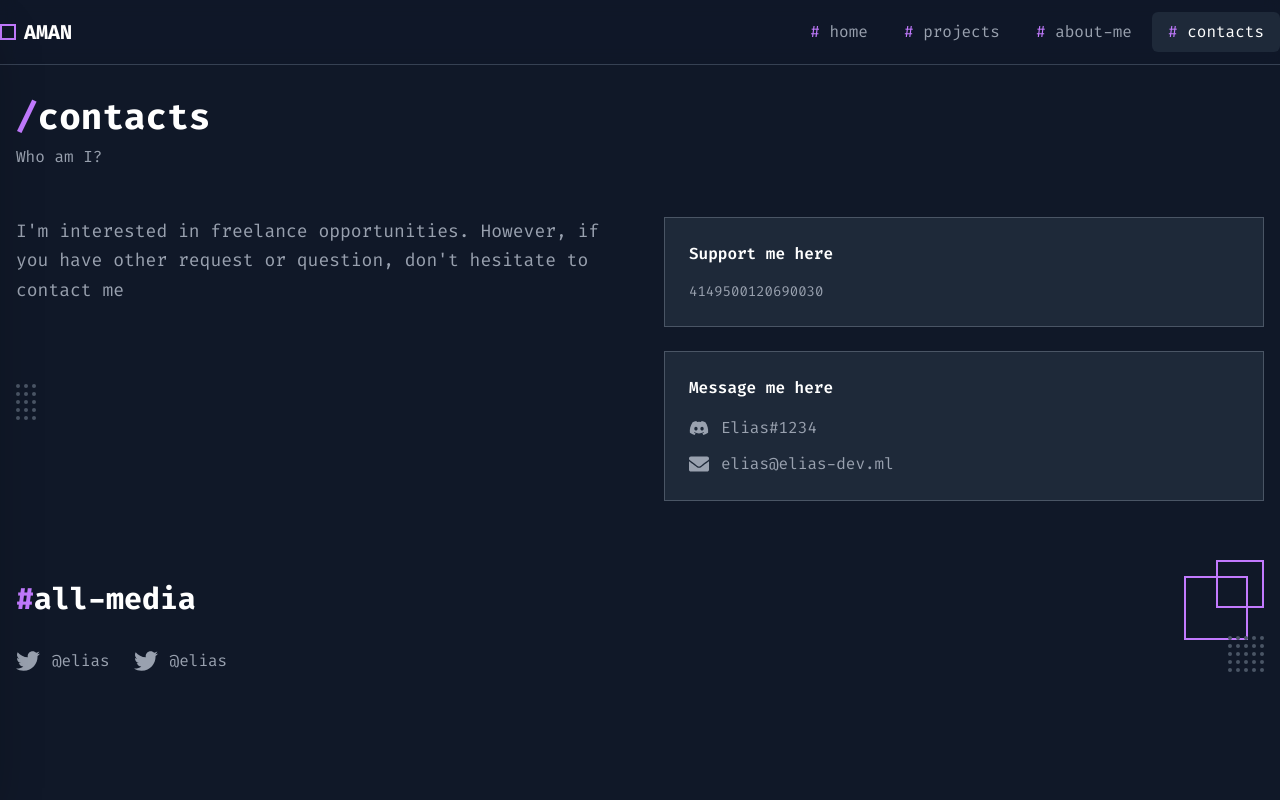
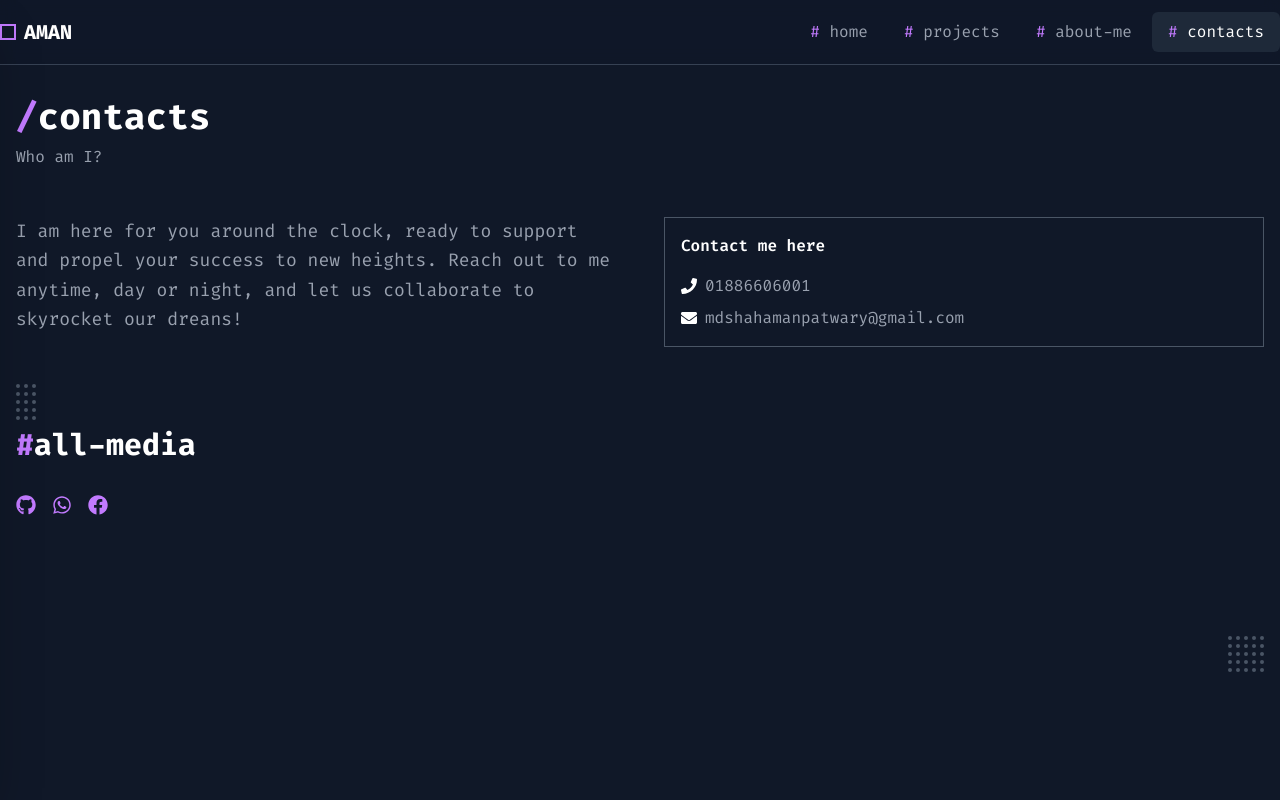
Before and after one commit to TAIJULAMAN/portfolio-new, a React (Vite) app: page /contacts in a window 1280 px wide. Shown: the top 800 px of the page. Built offline with nearby package versions, Linux system fonts and the light colour scheme.

Commit message:
furnishing designes

```diff
--- a/src/pages/About/About.jsx
+++ b/src/pages/About/About.jsx
@@ -8,17 +8,17 @@ export default function About() {
 
             <div className="grid lg:grid-cols-2 gap-12 items-center">
                 <div className="space-y-4">
-                    <p className="text-gray-400">Hello, i'm Aman!</p>
+                    <p className="text-gray-400">Hello, i'm MD SHAH AMAN PATWARY!</p>
 
                     <p className="text-gray-400">
-                        I'm a self-taught front-end developer based in Dhaka, Bangladesh, passionate about crafting responsive and interactive websites. I specialize in building modern, user-friendly web experiences from the ground up—focusing on clean code, performance, and seamless user interaction.
+                        I'm a self-taught front-end developer based in Dhaka, Bangladesh, passionate about crafting responsive and interactive websites. Currently, I thrive in my role at SparkTech Agency, where I help create intuitive, engaging interfaces that drive user satisfaction. This role not only honed my technical skills but also broadened my understanding of global standards in web development and the dynamics of remote collaboration.
                     </p>
 
                     <p className="text-gray-400">
                         For over 2 years, I’ve been turning ideas into engaging digital experiences through clean, creative, and responsive web development. I’ve helped clients build their online presence from the ground up, and I’m always exploring the latest technologies and frameworks to stay ahead in the ever-evolving web landscape.
                     </p>
 
-                    <button className="border border-purple-400 text-purple-400 px-6 py-3 hover:bg-purple-400 hover:text-white transition-colors">
+                    <button onClick={() => window.location.href = "/about"} className="border border-purple-400 text-purple-400 px-6 py-3 hover:bg-purple-400 hover:text-white transition-colors">
                         Read more ~~&gt;
                     </button>
                 </div>
--- a/src/pages/Contacts/Contacts.jsx
+++ b/src/pages/Contacts/Contacts.jsx
@@ -1,5 +1,5 @@
 import React from 'react';
-import { FaDiscord, FaEnvelope, FaPhone } from 'react-icons/fa';
+import { FaEnvelope, FaPhone } from 'react-icons/fa';
 export default function Contacts() {
     return (
         <section id="contacts" className="container mx-auto px-5 md:px-0 py-10 md:py-16 overflow-hidden">
--- a/src/pages/ContactsPage/ContactsPage.jsx
+++ b/src/pages/ContactsPage/ContactsPage.jsx
@@ -1,5 +1,5 @@
 import React from "react"
-import { FaGithub, FaDiscord, FaFigma, FaTwitter, FaEnvelope } from "react-icons/fa"
+import { FaGithub, FaDiscord, FaFigma, FaTwitter, FaEnvelope, FaPhone, FaWhatsapp, FaFacebook } from "react-icons/fa"
 
 export default function ContactsPage() {
     return (
@@ -25,29 +25,21 @@ export default function ContactsPage() {
                     <div className="grid lg:grid-cols-2 gap-12 items-start">
                         <div className="space-y-6">
                             <p className="text-gray-400 text-lg leading-relaxed">
-                                I'm interested in freelance opportunities. However, if you have other request or question, don't
-                                hesitate to contact me
+                                I am here for you around the clock, ready to support and propel your success to new heights. Reach out to me anytime, day or night, and let us collaborate to skyrocket our dreans!
                             </p>
                         </div>
 
-                        <div className="space-y-6">
-                            {/* Support Section */}
-                            <div className="border border-gray-600 bg-gray-800 p-6 hover:border-purple-400 transition-colors">
-                                <h3 className="font-semibold text-white mb-4">Support me here</h3>
-                                <p className="text-gray-400 font-mono text-sm">4149500120690030</p>
+                         <div className="space-y-4">
+                                            <div className="border border-gray-600 p-4">
+                                                <h3 className="font-semibold mb-4">Contact me here</h3>
+                                                <div className="space-y-2">
+                                                    <div className="flex items-center space-x-2">
+                                                        <FaPhone className="w-4 h-4" />
+                                                        <span className="text-gray-400">01886606001</span>
                                                     </div>
-
-                            {/* Message Section */}
-                            <div className="border border-gray-600 bg-gray-800 p-6 hover:border-purple-400 transition-colors">
-                                <h3 className="font-semibold text-white mb-4">Message me here</h3>
-                                <div className="space-y-3">
-                                    <div className="flex items-center space-x-3">
-                                        <FaDiscord className="w-5 h-5 text-gray-400" />
-                                        <span className="text-gray-400">Elias#1234</span>
-                                    </div>
-                                    <div className="flex items-center space-x-3">
-                                        <FaEnvelope className="w-5 h-5 text-gray-400" />
-                                        <span className="text-gray-400">elias@elias-dev.ml</span>
+                                                    <div className="flex items-center space-x-2">
+                                                        <FaEnvelope className="w-4 h-4" />
+                                                        <span className="text-gray-400">mdshahamanpatwary@gmail.com</span>
                                                     </div>
                                                 </div>
                                             </div>
@@ -61,35 +53,18 @@ export default function ContactsPage() {
                         <span className="text-purple-400">#</span>all-media
                     </h2>
 
-                    <div className="flex flex-wrap gap-6">
-                        <a
-                            href="https://twitter.com/elias"
-                            target="_blank"
-                            rel="noopener noreferrer"
-                            className="flex items-center space-x-3 text-gray-400 hover:text-purple-400 transition-colors"
-                        >
-                            <FaTwitter className="w-6 h-6" />
-                            <span>@elias</span>
+                    <div className="flex items-center space-x-4 mt-4 md:mt-0">
+                                            <a href="https://github.com/TAIJULAMAN" target="_blank" rel="noopener noreferrer" aria-label="GitHub">
+                                                <FaGithub className="w-5 h-5 text-purple-400 cursor-pointer transition-colors" />
                                             </a>
-                        <a
-                            href="https://twitter.com/elias"
-                            target="_blank"
-                            rel="noopener noreferrer"
-                            className="flex items-center space-x-3 text-gray-400 hover:text-purple-400 transition-colors"
-                        >
-                            <FaTwitter className="w-6 h-6" />
-                            <span>@elias</span>
+                                            <a href="https://wa.me/01886606001" target="_blank" rel="noopener noreferrer" aria-label="WhatsApp">
+                                                <FaWhatsapp className="w-5 h-5 text-purple-400 cursor-pointer transition-colors" />
+                                            </a>
+                                            <a href="https://www.facebook.com/ShahAmAn04/" target="_blank" rel="noopener noreferrer" aria-label="Facebook">
+                                                <FaFacebook className="w-5 h-5 text-purple-400 cursor-pointer transition-colors" />
                                             </a>
                                         </div>
                 </section>
-
-                {/* Decorative elements */}
-                <div className="absolute right-8 bottom-40">
-                    <div className="relative">
-                        <div className="w-16 h-16 border-2 border-purple-400 bg-transparent"></div>
-                        <div className="absolute -top-4 -right-4 w-12 h-12 border-2 border-purple-400 bg-transparent"></div>
-                    </div>
-                </div>
 
                 {/* Bottom decorative dots */}
                 <div className="absolute right-4 bottom-32 grid grid-cols-5 gap-1">
--- a/src/pages/Hero/Hero.jsx
+++ b/src/pages/Hero/Hero.jsx
@@ -13,7 +13,7 @@ export default function Hero() {
             I specialize in creating visually stunning, high-performance websites that not only look beautiful but also deliver seamless user experiences. With expertise in modern web technologies and a keen eye for design, I bring ideas to life through clean, maintainable code and intuitive interfaces that engage users and drive results.
           </p>
 
-          <button className="border border-purple-400 text-purple-400 px-6 py-3 hover:bg-purple-400 hover:text-white transition-colors">
+          <button onClick={() => window.location.href = "/contacts"} className="border border-purple-400 text-purple-400 px-6 py-3 hover:bg-purple-400 hover:text-white transition-colors">
             Contact me !!
           </button>
         </div>
--- a/src/pages/Projects/Projects.jsx
+++ b/src/pages/Projects/Projects.jsx
@@ -7,7 +7,7 @@ const PROJECTS_DATA = [
         title: "Craft UI",
         description: "Crafty Soft UI—an all-in-one frontend development toolkit, purpose-built to help you ship faster, design smarter, and code better.",
         tech: ["React", "Tailwind CSS"],
-        image: "https://i.ibb.co.com/bM3rKNmc/screencapture-localhost-5174-test-2025-04-22-14-45-28.png",
+        image: "https://ibb.co.com/BHG1tvV8",
         liveUrl: "https://craft-soft-ui.vercel.app/",
         gitUrl: "https://github.com/TAIJULAMAN/Craftysoft-Ui",
     },
@@ -45,7 +45,7 @@ export default function Projects() {
                     <h2 className="text-3xl font-bold">
                         <span className="text-purple-400">#</span>projects
                     </h2>
-                    <a href="#" className="text-white hover:text-purple-400 transition-colors">
+                    <a href="/projects" className="text-white hover:text-purple-400 transition-colors">
                         View all ~~&gt;
                     </a>
                 </div>
```
Also changed, not shown: src/pages/AboutPage/AboutPage.jsx (+20 -7 lines), public/aman2.jpg (deleted), public/aman3.jpg (deleted). Lines whose indentation alone changed are shown as unchanged.
